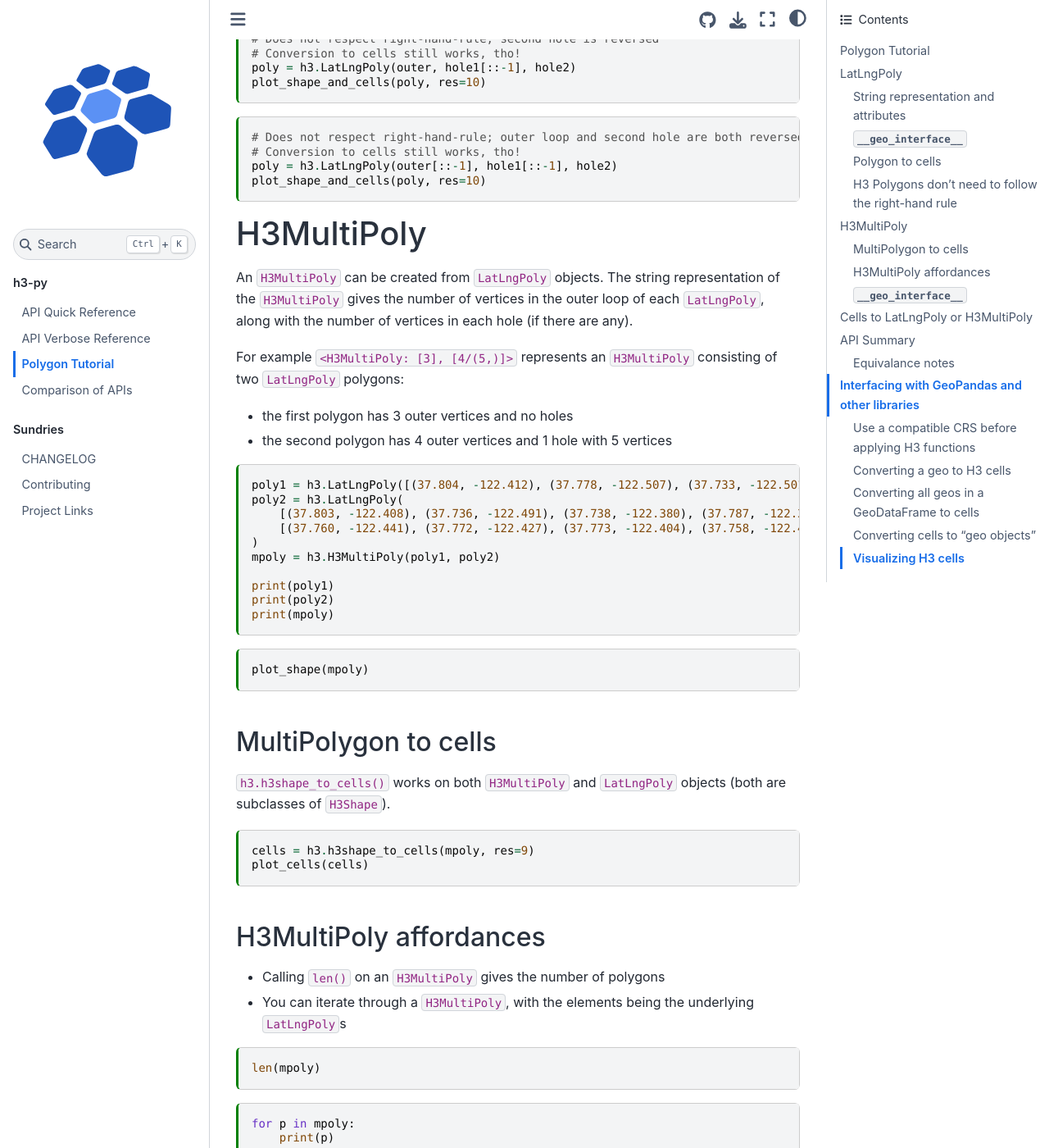
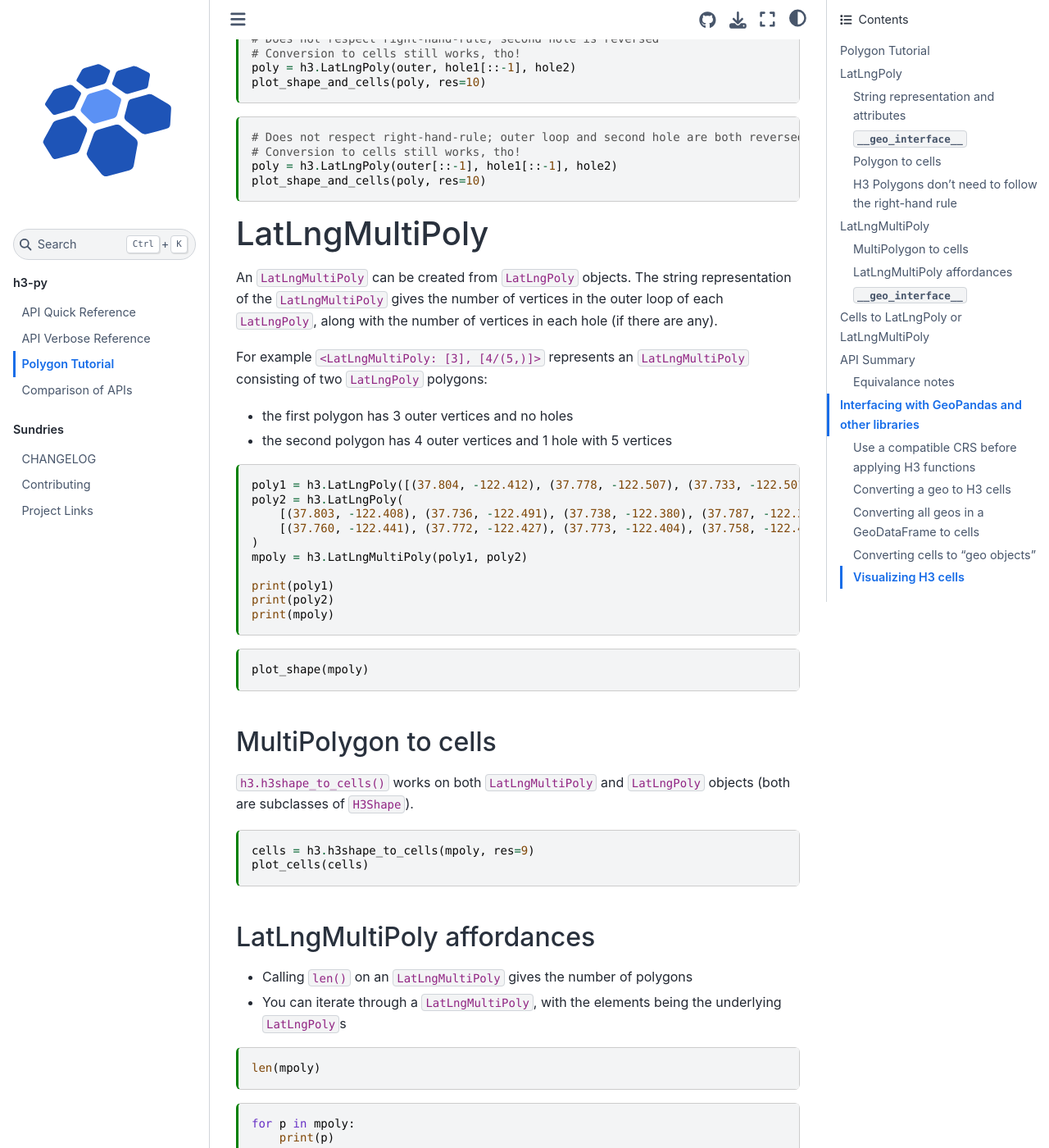
Before and after one commit to uber/h3-py, a Jupyter Book: the page built from docs/polygon_tutorial.ipynb, in a window 1280 px wide and 1400 px high, scrolled down 4791 px. Shown: the whole window at 82% size. Built offline with Jupyter Book 1.0.4 settings and Sphinx 7.4.7 and the Sphinx Book theme 1.1.4, drawn with Linux system fonts in a browser that asks for light colours; some of the changed text lies outside the part shown.

Commit message:
...and to non .py files

````diff
--- a/docs/api_quick.md
+++ b/docs/api_quick.md
@@ -110,7 +110,7 @@ Functions relating H3 objects to geographic (lat/lng) coordinates.
 
 ## Polygon interface
 
-The ``LatLngPoly`` and ``H3MultiPoly`` objects and their related functions allow users to represent (multi)polygons of lat/lng points and convert back and forth between H3 cells.
+The ``LatLngPoly`` and ``LatLngMultiPoly`` objects and their related functions allow users to represent (multi)polygons of lat/lng points and convert back and forth between H3 cells.
 
 The objects and functions also compatible with the popular [``__geo_interface__`` protocol](https://gist.github.com/sgillies/2217756), which is used by Python geospatial libraries like [GeoPandas](https://geopandas.org/en/stable/docs/reference/api/geopandas.GeoDataFrame.__geo_interface__.html) and many plotting libraries.
 
@@ -129,7 +129,7 @@ Note that this is reversed from [``__geo_interface__``](https://gist.github.com/
 .. autosummary::
    H3Shape
    LatLngPoly
-   H3MultiPoly
+   LatLngMultiPoly
 ```
 
 ### Conversion functions
````
Also changed, not shown: docs/polygon_tutorial.ipynb.
